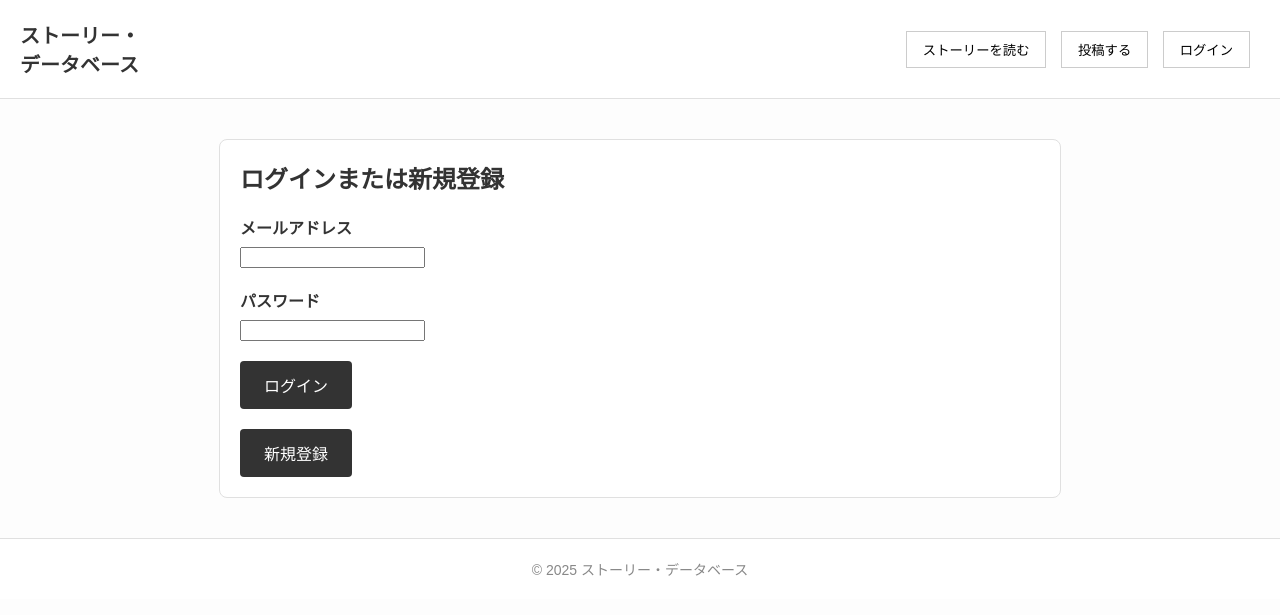
After one commit to Masahiko-Les/StoryDatabaseTEST, a PHP site: page /login.php in a window 1280 px wide. The commit adds this page. Shown: the top 615 px of the page. Run offline with PHP 8.4, Linux system fonts and the light colour scheme; some libraries are stand-ins or nearby versions.

Commit message:
一からつくりなおした

```diff
--- /dev/null
+++ b/auth.js
@@ -0,0 +1,71 @@
+import { initializeApp } from "https://www.gstatic.com/firebasejs/9.6.10/firebase-app.js";
+import {
+  getAuth,
+  signInWithEmailAndPassword,
+  createUserWithEmailAndPassword,
+  onAuthStateChanged,
+  signOut
+} from "https://www.gstatic.com/firebasejs/9.6.10/firebase-auth.js";
+
+const firebaseConfig = {
+  apiKey: "AIzaSyBPk5dn2O6aKPvc42CshlAsbFdFloBAFIg",
+  authDomain: "storydatabasetest01.firebaseapp.com",
+  projectId: "storydatabasetest01",
+};
+
+const app = initializeApp(firebaseConfig);
+const auth = getAuth(app);
+
+// 共通：ログイン状態監視してユーザー名表示＋ログアウト切り替え
+onAuthStateChanged(auth, (user) => {
+  const userInfo = document.getElementById("user-info");
+  const logoutBtn = document.getElementById("logout-btn");
+  const loginLink = document.getElementById("login-link");
+
+  if (user) {
+    userInfo.textContent = `ログイン中: ${user.email}`;
+    if (logoutBtn) logoutBtn.style.display = "inline-block";
+    if (loginLink) loginLink.style.display = "none";
+  } else {
+    userInfo.textContent = "";
+    if (logoutBtn) logoutBtn.style.display = "none";
+    if (loginLink) loginLink.style.display = "inline-block";
+  }
+});
+
+// ログアウト処理
+if (document.getElementById("logout-btn")) {
+  document.getElementById("logout-btn").addEventListener("click", () => {
+    signOut(auth).then(() => {
+      location.reload();
+    });
+  });
+}
+
+// ログイン処理
+if (document.getElementById("login-btn")) {
+  document.getElementById("login-btn").addEventListener("click", async () => {
+    const email = document.getElementById("email").value;
+    const password = document.getElementById("password").value;
+    try {
+      await signInWithEmailAndPassword(auth, email, password);
+      document.getElementById("auth-status").textContent = "ログイン成功";
+    } catch (e) {
+      document.getElementById("auth-status").textContent = "ログイン失敗: " + e.message;
+    }
+  });
+}
+
+// 新規登録処理
+if (document.getElementById("register-btn")) {
+  document.getElementById("register-btn").addEventListener("click", async () => {
+    const email = document.getElementById("email").value;
+    const password = document.getElementById("password").value;
+    try {
+      await createUserWithEmailAndPassword(auth, email, password);
+      document.getElementById("auth-status").textContent = "登録＆ログイン成功";
+    } catch (e) {
+      document.getElementById("auth-status").textContent = "登録失敗: " + e.message;
+    }
+  });
+}
--- a/common/header.php
+++ b/common/header.php
@@ -1,14 +1,11 @@
-<!-- ヘッダーの型 -->
-
 <header>
-  <div class="logo">
-    <a href="index.php">ストーリー・<br>データベース</a>
-  </div>
-
+  <a href="index.php" class="logo">ストーリー・<br>データベース</a>
   <div class="nav-buttons">
-    <a href="passion.php">想い</a>
-    <button onclick="location.href='index.php'">ストーリーを読む</button>
-    <button onclick="location.href='post.php'">投稿する</button>
-    <button onclick="location.href='post.php'">ログイン</button>
+    <a href="index.php"><button>ストーリーを読む</button></a>
+    <a href="post.php"><button>投稿する</button></a>
+    <a href="login.php" id="login-link"><button>ログイン</button></a>
+    <span id="user-info" style="margin-left:10px;"></span>
+    <button id="logout-btn" style="display:none;">ログアウト</button>
   </div>
 </header>
+<script type="module" src="auth.js"></script>
--- /dev/null
+++ b/login.php
@@ -0,0 +1,30 @@
+<!DOCTYPE html>
+<html lang="ja">
+<head>
+  <meta charset="UTF-8">
+  <title>ログイン／登録</title>
+  <link rel="stylesheet" href="style.css">
+</head>
+<body>
+  <?php include 'common/header.php'; ?>
+
+<div class="form-container">
+  <h2>ログインまたは新規登録</h2>
+  <div class="form-group">
+    <label for="email">メールアドレス</label>
+    <input type="email" id="email" required>
+  </div>
+  <div class="form-group">
+    <label for="password">パスワード</label>
+    <input type="password" id="password" required>
+  </div>
+  <button id="login-btn" class="submit-button">ログイン</button>
+  <button id="register-btn" class="submit-button">新規登録</button>
+  <div id="auth-status"></div>
+</div>
+
+
+
+  <footer>© 2025 ストーリー・データベース</footer>
+</body>
+</html>
--- /dev/null
+++ b/style.css
@@ -0,0 +1,129 @@
+body {
+  margin: 0;
+  font-family: sans-serif;
+  background-color: #fdfdfd;
+  color: #333;
+}
+
+a {
+  color: inherit;
+  text-decoration: none;
+  display: inline-block;
+}
+
+header {
+  padding: 20px;
+  display: flex;
+  justify-content: space-between;
+  align-items: center;
+  border-bottom: 1px solid #e0e0e0;
+  background-color: #ffffff;
+}
+
+.logo {
+  font-size: 20px;
+  font-weight: bold;
+}
+
+.nav-buttons button {
+  margin-left: 10px;
+  padding: 8px 16px;
+  border: 1px solid #ccc;
+  background-color: white;
+  cursor: pointer;
+}
+
+.hero {
+  padding: 60px 20px;
+  text-align: center;
+  background-color: #fafafa;
+}
+
+.hero h1 {
+  font-size: 28px;
+  margin-bottom: 20px;
+}
+
+.stories h2 {
+  text-align: left;
+  margin: 0 auto;
+  padding: 20px 0;
+  max-width: 800px;
+}
+
+.story-list {
+  padding: 40px 20px;
+  max-width: 800px;
+  margin: 0 auto;
+}
+
+.story-card {
+  border: 1px solid #e0e0e0;
+  border-radius: 8px;
+  padding: 20px;
+  margin-bottom: 20px;
+  background-color: #ffffff;
+}
+
+.story-card h3 {
+  margin-top: 0;
+}
+
+footer {
+  padding: 20px;
+  text-align: center;
+  font-size: 14px;
+  color: #888;
+  border-top: 1px solid #e0e0e0;
+  background-color: #ffffff;
+}
+.form-container {
+  max-width: 800px;
+  margin: 40px auto;
+  padding: 20px;
+  background-color: #fff;
+  border: 1px solid #e0e0e0;
+  border-radius: 8px;
+}
+
+.form-container h2 {
+  margin-top: 0;
+}
+
+.form-group {
+  margin-bottom: 20px;
+}
+
+.form-group label {
+  display: block;
+  margin-bottom: 8px;
+  font-weight: bold;
+}
+
+.form-group textarea {
+  width: 100%;
+  min-height: 100px;
+  padding: 10px;
+  font-size: 16px;
+  border: 1px solid #ccc;
+  border-radius: 4px;
+}
+
+.submit-button {
+  display: block;
+  margin-top: 20px;
+  padding: 12px 24px;
+  font-size: 16px;
+  background-color: #333;
+  color: white;
+  border: none;
+  border-radius: 4px;
+  cursor: pointer;
+}
+
+.post-date {
+  text-align: right;
+  font-size: 0.9em;
+  color: #666;
+  margin-top: 10px;
+}
```
Also changed, not shown: index.php (+14 -71 lines), load.js (added, +40 -0 lines), post.js (added, +63 -0 lines), post.php (+17 -27 lines).
